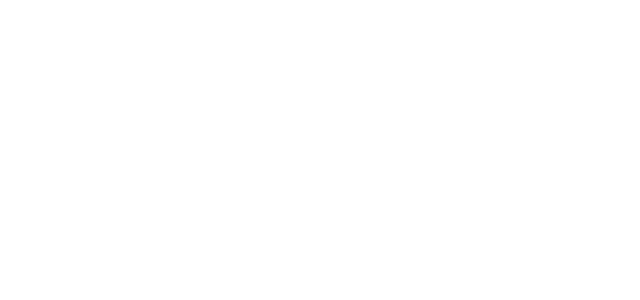
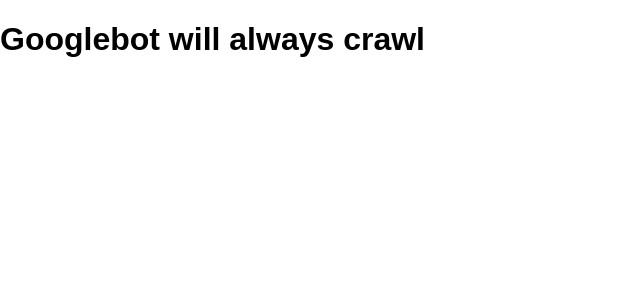
Before and after one commit to fullstackmafia/react-seo-app, a React (Create React App) app: page / in a window 1280 px wide. Shown: the top 300 px of the page, without its empty margins (0-640 px from the left). Built offline with nearby package versions, Linux system fonts and the light colour scheme.

Commit message:
Start with create-react-app

```diff
--- a/src/App.js
+++ b/src/App.js
@@ -14,7 +14,7 @@
       this.setState({
         message: "Googlebot will always crawl"
       })
-    }, 20000);
+    }, 1000);
   }
 
   render() {
```
